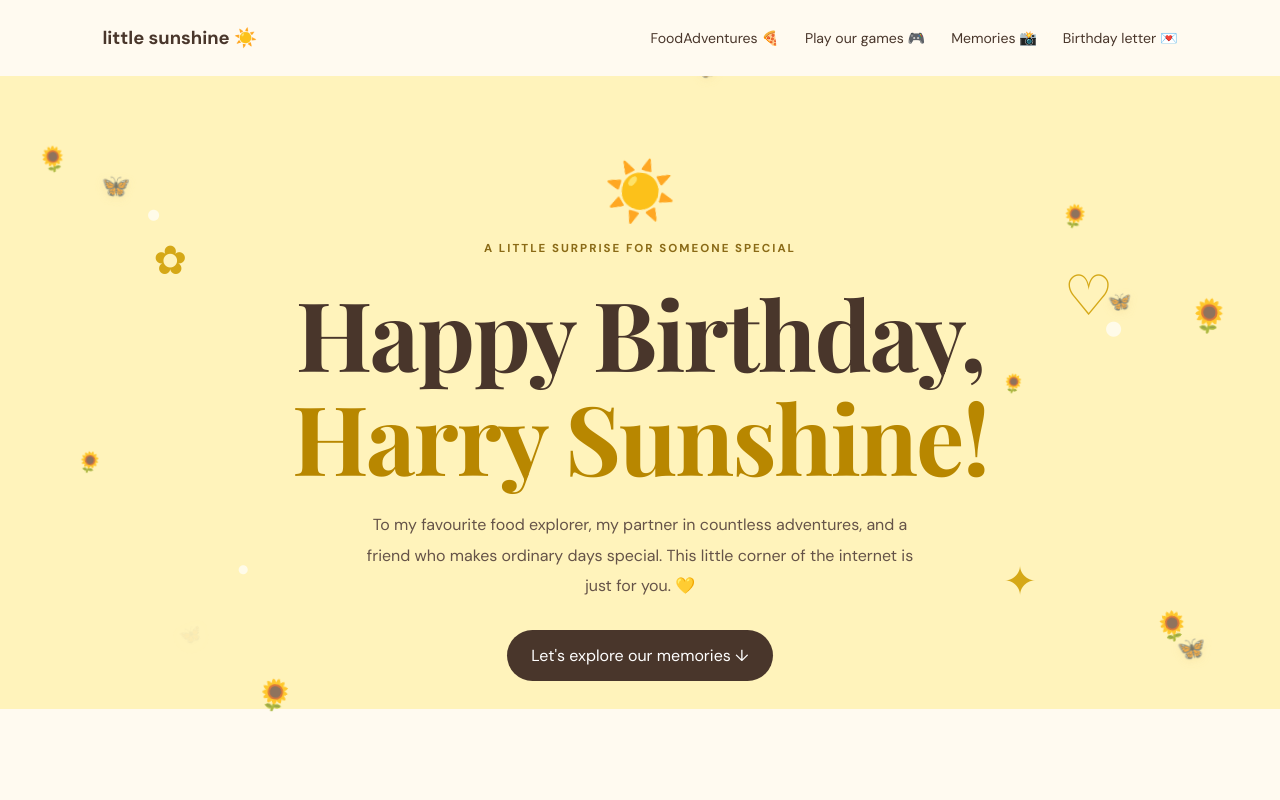
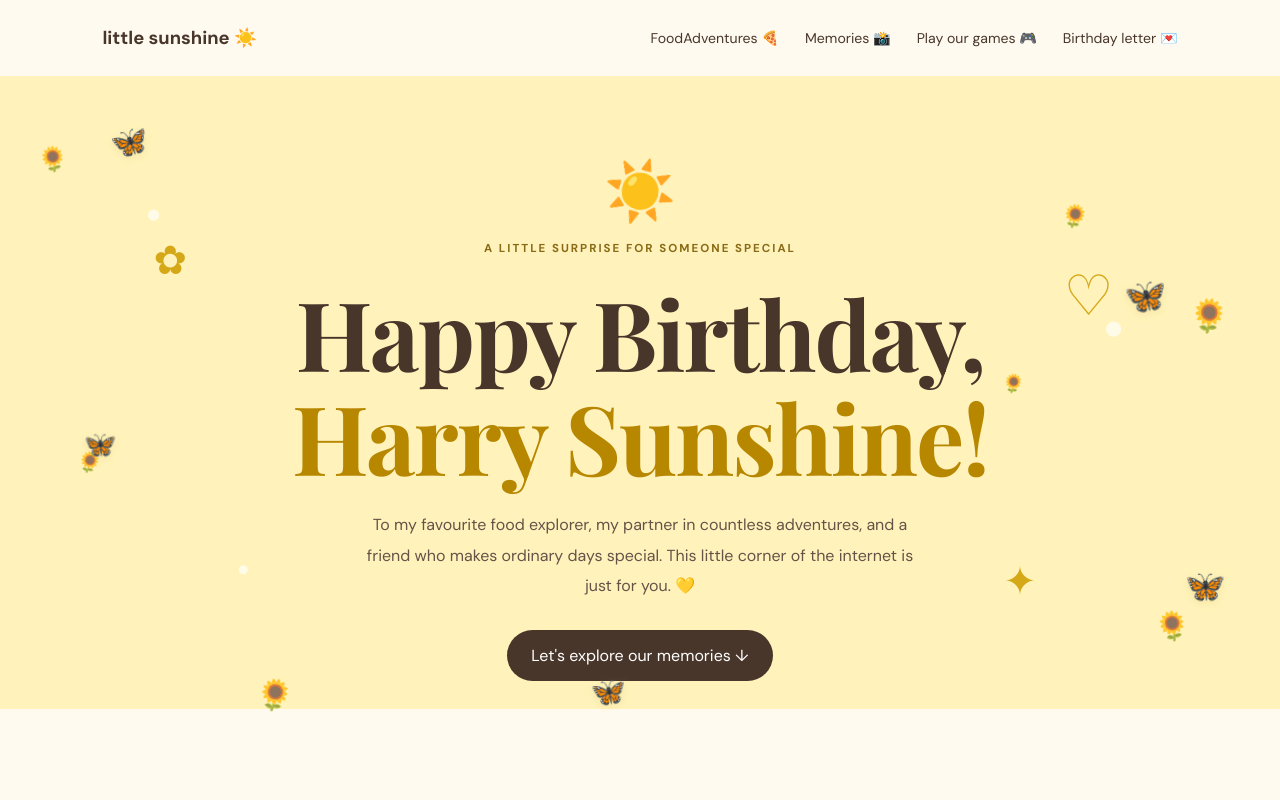
Before and after one commit to TarunMamidi/birthday-surprise, a React (Create React App) app: page / in a window 1280 px wide. Shown: the top 800 px of the page. Built offline with nearby package versions, Linux system fonts and the light colour scheme.

Commit message:
finialized

```diff
--- a/src/App.css
+++ b/src/App.css
@@ -64,6 +64,7 @@ button {
   justify-content: space-between;
   gap: 20px;
   background: var(--cream);
+
 }
 
 .brand {
@@ -618,3 +619,61 @@ a:focus-visible {
     opacity: 0.35;
   }
 }
+
+
+/* Make the floating decorations interactive */
+.floating-sunflower,
+.floating-butterfly {
+  cursor: pointer;
+  pointer-events: auto;
+  user-select: none;
+  -webkit-tap-highlight-color: transparent;
+}
+
+.floating-sunflower:active,
+.floating-butterfly:active {
+  transform: scale(0.85);
+}
+
+/* Particle burst */
+.magic-particle {
+  position: fixed;
+  z-index: 9999;
+  pointer-events: none;
+  font-size: 18px;
+  line-height: 1;
+  animation: magicBurst 750ms ease-out forwards;
+  will-change: transform, opacity;
+}
+
+@keyframes magicBurst {
+  0% {
+    opacity: 1;
+    transform: translate(0, 0) scale(0.5) rotate(0deg);
+  }
+
+  65% {
+    opacity: 1;
+    transform:
+      translate(var(--burst-x), var(--burst-y))
+      scale(1.25)
+      rotate(100deg);
+  }
+
+  100% {
+    opacity: 0;
+    transform:
+      translate(
+        calc(var(--burst-x) * 1.25),
+        calc(var(--burst-y) * 1.25)
+      )
+      scale(0.2)
+      rotate(180deg);
+  }
+}
+
+@media (prefers-reduced-motion: reduce) {
+  .magic-particle {
+    animation-duration: 300ms;
+  }
+}
--- a/src/App.js
+++ b/src/App.js
@@ -32,9 +32,9 @@ function App() {
         </a>
 
         <div className="nav-links">
-          <a href="#food">FoodAdventures 🍕</a>
+          <a href="#food-adventures">FoodAdventures 🍕</a>
+          <a href="#memories">Memories 📸</a>
           <a href="#food-games">Play our games 🎮</a>
-          <a href="#memories">Memories 📸</a>
           <a href="#letter">Birthday letter 💌</a>
         </div>
       </nav>
--- a/src/components/butterflies/Butterflies.css
+++ b/src/components/butterflies/Butterflies.css
@@ -1,4 +1,69 @@
 
-@import url('./../../App.css');
+.butterflies-layer {
+  position: fixed;
+  inset: 0;
+  overflow: hidden;
+  pointer-events: none;
+  z-index: 20;
+}
 
-/* Butterfly animation styles are defined in App.css. */
+.floating-butterfly {
+  position: absolute;
+  display: block;
+  visibility: visible;
+  opacity: 1;
+  padding: 8px;
+  border: none;
+  background: transparent;
+  font-size: var(--butterfly-size, 30px);
+  line-height: 1;
+  cursor: pointer;
+  pointer-events: auto;
+  animation: butterfly-float 6s ease-in-out infinite;
+  -webkit-tap-highlight-color: transparent;
+}
+
+.butterfly-one {
+  top: 15%;
+  left: 8%;
+}
+
+.butterfly-two {
+  top: 35%;
+  right: 8%;
+  animation-delay: -1s;
+}
+
+.butterfly-three {
+  top: 55%;
+  left: 5%;
+  animation-delay: -2s;
+}
+
+.butterfly-four {
+  top: 72%;
+  right: 12%;
+  animation-delay: -3s;
+}
+
+.butterfly-five {
+  top: 85%;
+  left: 45%;
+  animation-delay: -4s;
+}
+
+@keyframes butterfly-float {
+  0%, 100% {
+    transform: translate(0, 0) rotate(-8deg);
+  }
+
+  50% {
+    transform: translate(12px, -18px) rotate(10deg);
+  }
+}
+
+@media (prefers-reduced-motion: reduce) {
+  .floating-butterfly {
+    animation: none;
+  }
+}
--- a/src/components/butterflies/Butterflies.jsx
+++ b/src/components/butterflies/Butterflies.jsx
@@ -1,27 +1,33 @@
 
 import './Butterflies.css';
+import useMagicBurst from '../../hooks/MagicBurst';
 
 const butterflies = [
-  { id: 1, className: 'butterfly-one' },
-  { id: 2, className: 'butterfly-two' },
-  { id: 3, className: 'butterfly-three' },
-  { id: 4, className: 'butterfly-four' },
-  { id: 5, className: 'butterfly-five' },
+  { id: 1, className: 'butterfly-one', size: '30px' },
+  { id: 2, className: 'butterfly-two', size: '34px' },
+  { id: 3, className: 'butterfly-three', size: '26px' },
+  { id: 4, className: 'butterfly-four', size: '32px' },
+  { id: 5, className: 'butterfly-five', size: '28px' },
 ];
 
-function Butterflies() {
+export default function Butterflies() {
+  const burst = useMagicBurst();
+
   return (
-    <div className="butterflies-layer" aria-hidden="true">
+    <div className="butterflies-layer">
       {butterflies.map((butterfly) => (
-        <span
+        <button
           key={butterfly.id}
+          type="button"
           className={`floating-butterfly ${butterfly.className}`}
+          style={{ '--butterfly-size': butterfly.size }}
+          onClick={(event) => burst(event, 'butterfly')}
+          aria-label="Tap for butterfly sparkles"
+          title="Tap for magic ✨"
         >
           🦋
-        </span>
+        </button>
       ))}
     </div>
   );
 }
-
-export default Butterflies;
--- a/src/components/hero/Hero.jsx
+++ b/src/components/hero/Hero.jsx
@@ -3,7 +3,7 @@ import React from "react";
 
 function Hero() {
   const exploreMemories = () => {
-    document.getElementById("food")?.scrollIntoView({
+    document.getElementById("food-adventures")?.scrollIntoView({
       behavior: "smooth",
     });
   };
--- a/src/components/sunflowers/Sunflowers.css
+++ b/src/components/sunflowers/Sunflowers.css
@@ -59,6 +59,13 @@
   animation-delay: -2.5s;
 }
 
+.floating-sunflower {
+  border: 0;
+  padding: 0;
+  background: transparent;
+  font-family: inherit;
+}
+
 @keyframes sunflower-drift {
   0%, 100% {
     transform: translateY(0) rotate(-12deg);
--- a/src/components/sunflowers/Sunflowers.jsx
+++ b/src/components/sunflowers/Sunflowers.jsx
@@ -1,5 +1,6 @@
 
 import './Sunflowers.css';
+import useMagicBurst from '../../hooks/MagicBurst';
 
 const flowers = [
   { id: 1, className: 'sunflower-one', size: '24px' },
@@ -12,16 +13,21 @@ const flowers = [
 ];
 
 export default function Sunflowers() {
+  const burst = useMagicBurst();
+
   return (
-    <div className="sunflowers-layer" aria-hidden="true">
+    <div className="sunflowers-layer" aria-label="Floating sunflowers">
       {flowers.map((flower) => (
-        <span
+        <button
           key={flower.id}
+          type="button"
           className={`floating-sunflower ${flower.className}`}
           style={{ '--flower-size': flower.size }}
+          onClick={(event) => burst(event, 'flower')}
+          aria-label="Make sunflower sparkles"
         >
           🌻
-        </span>
+        </button>
       ))}
     </div>
   );
--- /dev/null
+++ b/src/hooks/MagicBurst.jsx
@@ -0,0 +1,41 @@
+
+import { useCallback } from 'react';
+
+export default function useMagicBurst() {
+  return useCallback((event, type = 'flower') => {
+    const rect = event.currentTarget.getBoundingClientRect();
+    const x = rect.left + rect.width / 2;
+    const y = rect.top + rect.height / 2;
+
+    const symbols =
+      type === 'butterfly'
+        ? ['✨', '💛', '✦', '♡', '🦋']
+        : ['✨', '🌼', '💛', '✦', '♡', '🌻'];
+
+    for (let i = 0; i < 9; i++) {
+      const particle = document.createElement('span');
+      const angle = (Math.PI * 2 * i) / 9;
+      const distance = 35 + Math.random() * 40;
+
+      particle.className = 'magic-particle';
+      particle.textContent =
+        symbols[Math.floor(Math.random() * symbols.length)];
+
+      particle.style.left = `${x}px`;
+      particle.style.top = `${y}px`;
+      particle.style.setProperty(
+        '--burst-x',
+        `${Math.cos(angle) * distance}px`
+      );
+      particle.style.setProperty(
+        '--burst-y',
+        `${Math.sin(angle) * distance}px`
+      );
+
+      document.body.appendChild(particle);
+      particle.addEventListener('animationend', () => {
+        particle.remove();
+      }, { once: true });
+    }
+  }, []);
+}
```
